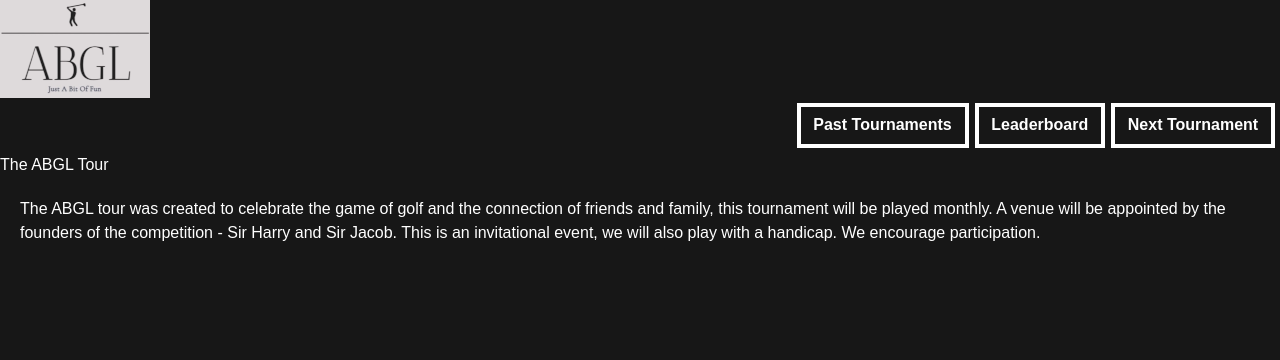
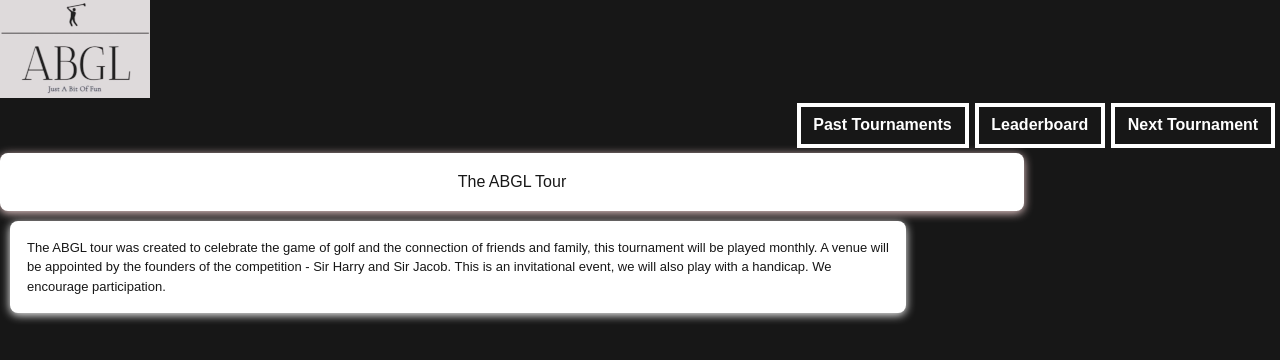
Before and after one commit to JR14141414/ABGL, a Next.js app: page / in a window 1280 px wide. Shown: the top 360 px of the page. Built offline with nearby package versions, Linux system fonts and the light colour scheme.

Commit message:
styles pt2: electric boogaloo

```diff
--- a/src/app/globals.css
+++ b/src/app/globals.css
@@ -60,3 +60,34 @@ nav a.active {
   gap: 20px;
   padding: 20px;
 }
+
+.about-tour {
+  border: transparent solid 1px;
+  border-radius: 8px;
+  font-size: small;
+  padding: 16px;
+  margin: 10px;
+  box-shadow: 0 2px 10px var(--foreground);
+  background-color: var(--foreground);
+  color: var(--background);
+  align-items: center;
+  max-width: 70%;
+  text-size-adjust: 200%;
+}
+
+.title {
+  text-align: center;
+  background-color: var(--foreground);
+  color: var(--background);
+  font-family: Arial, Helvetica, sans-serif;
+  width: 80%;
+  border: transparent solid 1px;
+  border-radius: 8px;
+  padding: 16px;
+  margin: auto;
+  box-shadow: 0 2px 10px rgb(243, 212, 212);
+  max-width: 100%;
+  scroll-behavior: smooth;
+  display: inline-block;
+  transition: transform 0.5s ease;
+}
--- a/src/app/page.tsx
+++ b/src/app/page.tsx
@@ -11,10 +11,11 @@ export default function Home() {
             <a href="NextTour.html">Next Tournament</a>
         </nav>
     </header>
-
-    <h1>
-        The ABGL Tour
-    </h1>
+    <div className="title">
+      <h1>
+          The ABGL Tour
+      </h1>
+    </div>
 
     <main className="main">
             <div className="about-tour">
```
